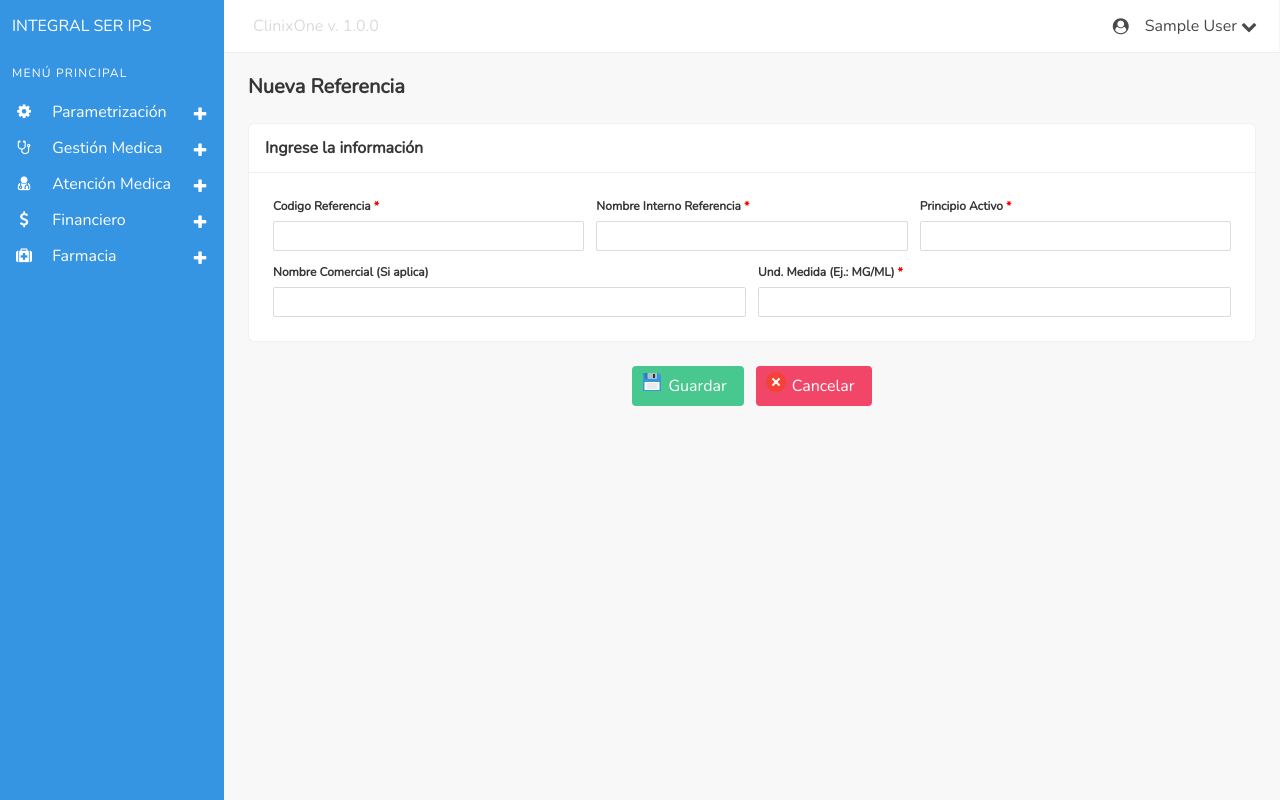
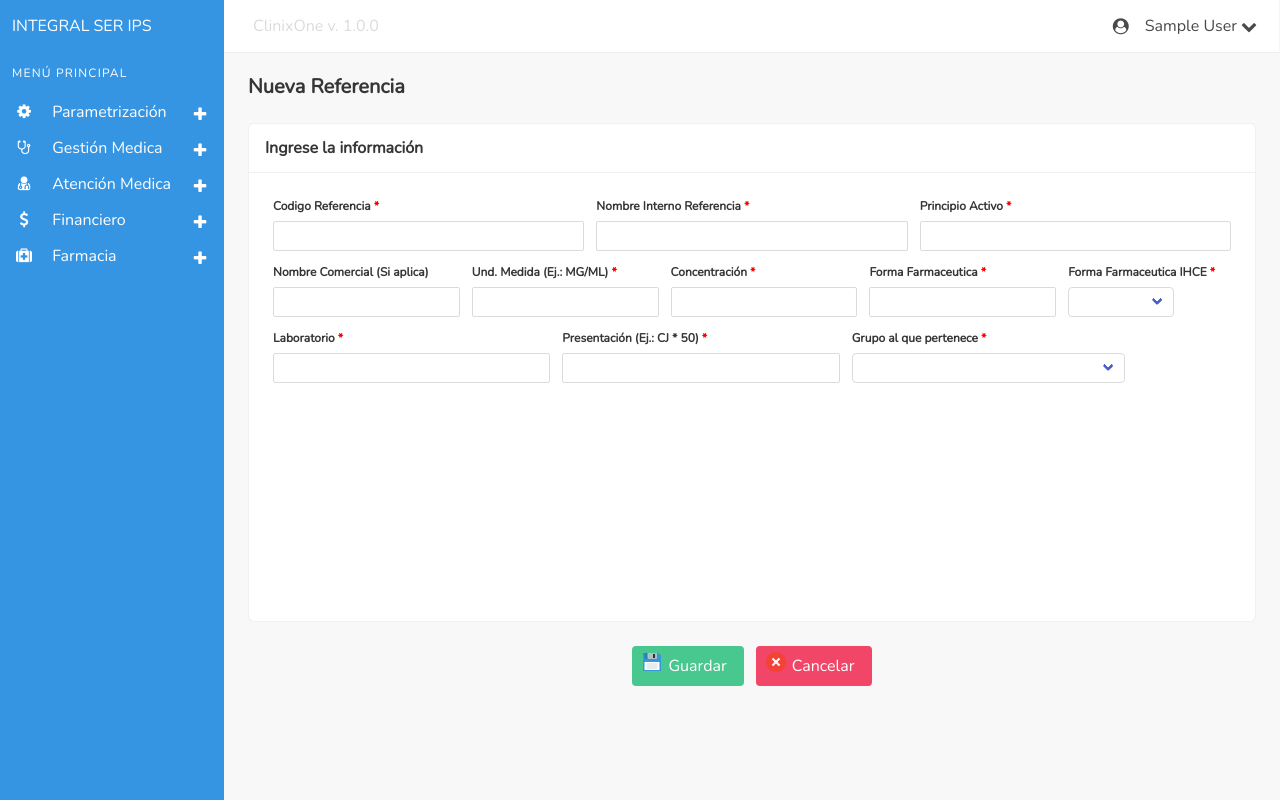
Before and after one commit to devjoit1-creator/ClinixOne_1.0.0, a Flask app: page /add_referencia in a window 1280 px wide. Run offline with Flask 3, Linux system fonts and the light colour scheme; the visitor is signed in with stand-in values (Sample User, id 1); tables that the repository leaves empty or names only in its code hold one stand-in row (values such as "Sample post"); some libraries are stand-ins or nearby versions.

Commit message:
Nuevos cambios vista nueva referencia

```diff
--- a/app/routes/referencias_routes.py
+++ b/app/routes/referencias_routes.py
@@ -1,4 +1,5 @@
 from flask import Blueprint, render_template, request, redirect, url_for, flash
+from app.services import formas_farmihce_service
 import mysql.connector.errors as error
 
 bp_referencias = Blueprint('referencias', __name__)
@@ -11,4 +12,5 @@ def referencias():
 #Ruta Ventana Nueva Referencia
 @bp_referencias.get('/add_referencia')
 def add_referencia():
-    return render_template('temp_referencias/add_referencia.html')
+    formas = formas_farmihce_service.listar_formas_ihce()
+    return render_template('temp_referencias/add_referencia.html', formas = formas)
--- /dev/null
+++ b/app/services/formas_farmihce_service.py
@@ -0,0 +1,23 @@
+from app.database import db
+
+#Metodo para listar todas las formas farmaceuticas para ihce rda
+def listar_formas_ihce():
+    formas = []
+    conn = db.connection()
+    query = """ SELECT cod_forma, nom_forma FROM formas_farm_ihce """
+    try:
+        with conn.cursor() as cursor:
+            cursor.execute(query)
+            result = cursor.fetchall()
+            for row in result:
+                formas.append({'codigo': row[0], 'nombre': row[1]})
+
+        return formas
+
+    except Exception as ex:
+        print(f"Se presentó un error inesperado: {ex}")
+        conn.rollback()
+        raise
+
+    finally:
+        conn.close()
--- a/app/static/js/referencias/add_referencia.js
+++ b/app/static/js/referencias/add_referencia.js
@@ -4,6 +4,10 @@ const $nom_referencia = document.getElementById("nom_referencia");
 const $principio_activo = document.getElementById("principio_activo");
 const $nom_comercial_ref = document.getElementById("nom_comercial_ref");
 const $unidad_medida = document.getElementById("unidad_medida");
+const $concentracion = document.getElementById("concentracion");
+const $forma_farm = document.getElementById("forma_farm");
+const $laboratorio = document.getElementById("laboratorio");
+const $presentacion = document.getElementById("presentacion");
 const $btn_cancelar = document.getElementById("btn_cancelar");
 const $form_addreferencia = document.getElementById("form_addreferencia");
 
@@ -23,6 +27,22 @@ $nom_comercial_ref.addEventListener("keyup", () => {
 $unidad_medida.addEventListener("keyup", () => {
     $unidad_medida.value = $unidad_medida.value.toUpperCase();
 });
+
+$concentracion.addEventListener("keyup", () => {
+    $concentracion.value = $concentracion.value.toUpperCase();
+});
+
+$forma_farm.addEventListener("keyup", () => {
+    $forma_farm.value = $forma_farm.value.toUpperCase();
+});
+
+$laboratorio.addEventListener("keyup", () => {
+    $laboratorio.value = $laboratorio.value.toUpperCase();
+});
+
+$presentacion.addEventListener("keyup", () => {
+    $presentacion.value = $presentacion.value.toUpperCase();
+})
 
 /* Modo Cancelar */
 $btn_cancelar.addEventListener("click", (e) => {
--- a/app/templates/temp_referencias/add_referencia.html
+++ b/app/templates/temp_referencias/add_referencia.html
@@ -21,6 +21,7 @@
             </header>
             <div class="card-content">
                 <div class="content">
+                    <section class="inter-scrollable-section">
                         <div class="field is-horizontal">
                             <div class="field-body">
                                 <div class="field">
@@ -47,8 +48,54 @@
                                     <label for="unidad_medida" class="label is-small">Und. Medida (Ej.: MG/ML) <strong style="color: red;">*</strong></label>
                                     <input type="text" name="unidad_medida" id="unidad_medida" class="input is-small" required>
                                 </div>
+                                <div class="field">
+                                    <label for="concentracion" class="label is-small">Concentración <strong style="color: red;">*</strong></label>
+                                    <input type="text" name="concentracion" id="concentracion" class="input is-small" required>
+                                </div>
+                                <div class="field">
+                                    <label for="forma_farm" class="label is-small">Forma Farmaceutica <strong style="color: red;">*</strong></label>
+                                    <input type="text" name="forma_farm" id="forma_farm" class="input is-small" required>
+                                </div>
+                                <div class="field">
+                                    <label for="forma_farm_ihce" class="label is-small">Forma Farmaceutica IHCE <strong style="color: red;">*</strong></label>
+                                    <span class="select is-small">
+                                        <select name="forma_farm_ihce" id="forma_farm_ihce" required>
+                                            <option value=""></option>
+                                            {% for forma in formas %}
+                                            <option value="{{ forma.codigo }}">{{ forma.nombre }}</option>
+                                            {% endfor %}
+                                        </select>
+                                    </span>
                                 </div>
                             </div>
+                        </div>
+                        <div class="field is-horizontal">
+                            <div class="field-body">
+                                <div class="field">
+                                    <label for="laboratorio" class="label is-small">Laboratorio <strong style="color: red;">*</strong></label>
+                                    <input type="text" name="laboratorio" id="laboratorio" class="input is-small" required>
+                                </div>
+                                <div class="field">
+                                    <label for="presentacion" class="label is-small">Presentación (Ej.: CJ * 50) <strong style="color: red;">*</strong></label>
+                                    <input type="text" name="presentacion" id="presentacion" class="input is-small" required>
+                                </div>
+                                <div class="field">
+                                    <label for="grupo_referencia" class="label is-small">Grupo al que pertenece <strong style="color: red;">*</strong></label>
+                                    <span class="select is-small">
+                                        <select name="grupo_referencia" id="grupo_referencia" required>
+                                            <option value=""></option>
+                                            <option value="MA">MATERIALES E INSUMOS</option>
+                                            <option value="MB">MEDICAMENTOS ANTIBIOTICOS</option>
+                                            <option value="MD">MEDICAMENTOS</option>
+                                            <option value="MQ">MEDICAMENTOS NO POS</option>
+                                            <option value="MS">MEDICAMENTOS DE CONTROL ESPECIAL</option>
+                                            <option value="OX">OXIGENO</option>
+                                        </select>
+                                    </span>
+                                </div>
+                            </div>
+                        </div>
+                    </section>
                 </div>
             </div>
         </div>
```
Lines whose indentation alone changed are shown as unchanged.
